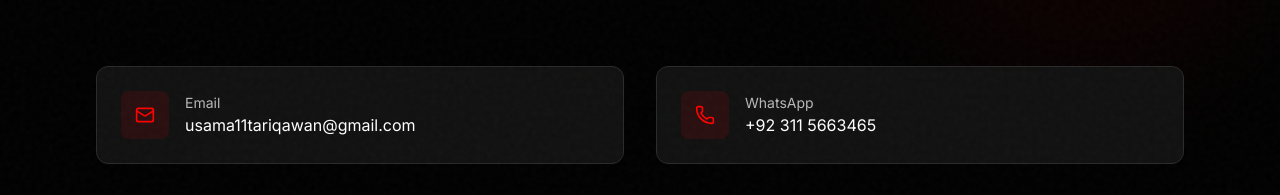
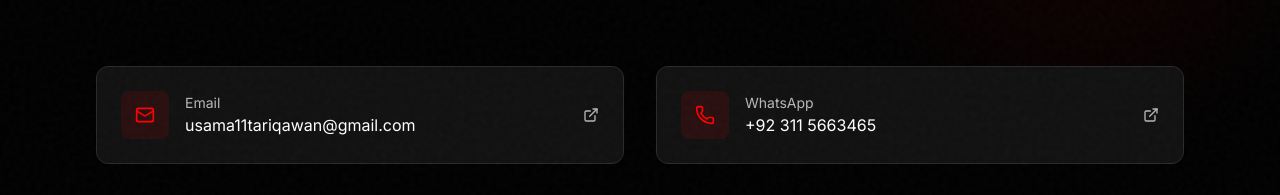
Before and after one commit to Umiiawan/UsamaPersonalPortfolio, a React (Vite) app: page / in a window 1280 px wide. Shown: the part 6726-6921 px from the top of the page. Built offline with nearby package versions, Linux system fonts and the light colour scheme.

Commit message:
new changes

```diff
--- a/src/sections/Contact.tsx
+++ b/src/sections/Contact.tsx
@@ -109,15 +109,16 @@ const Contact = () => {
           {/* Email */}
           <a
             href={`mailto:${contactInfo.email}`}
-            className="info-item flex items-center gap-4 p-6 bg-brand-dark border border-brand-border rounded-xl hover:border-brand-red/50 transition-all"
+            className="info-item group flex items-center gap-4 p-6 bg-brand-dark border border-brand-border rounded-xl hover:border-brand-red/50 transition-all"
           >
             <div className="w-12 h-12 flex items-center justify-center bg-brand-red/10 rounded-lg">
               <Mail className="w-5 h-5 text-brand-red" />
             </div>
-            <div>
+            <div className="flex-1">
               <p className="text-sm text-brand-gray">Email</p>
               <p className="text-white">{contactInfo.email}</p>
             </div>
+            <ExternalLink className="w-4 h-4 text-brand-gray group-hover:text-brand-red transition-colors" />
           </a>
 
           {/* WhatsApp */}
@@ -125,15 +126,16 @@ const Contact = () => {
             href={contactInfo.whatsappLink}
             target="_blank"
             rel="noopener noreferrer"
-            className="info-item flex items-center gap-4 p-6 bg-brand-dark border border-brand-border rounded-xl hover:border-brand-red/50 transition-all"
+            className="info-item group flex items-center gap-4 p-6 bg-brand-dark border border-brand-border rounded-xl hover:border-brand-red/50 transition-all"
           >
             <div className="w-12 h-12 flex items-center justify-center bg-brand-red/10 rounded-lg">
               <Phone className="w-5 h-5 text-brand-red" />
             </div>
-            <div>
+            <div className="flex-1">
               <p className="text-sm text-brand-gray">WhatsApp</p>
               <p className="text-white">{contactInfo.whatsapp}</p>
             </div>
+            <ExternalLink className="w-4 h-4 text-brand-gray group-hover:text-brand-red transition-colors" />
           </a>
 
           {/* Availability */}
```
